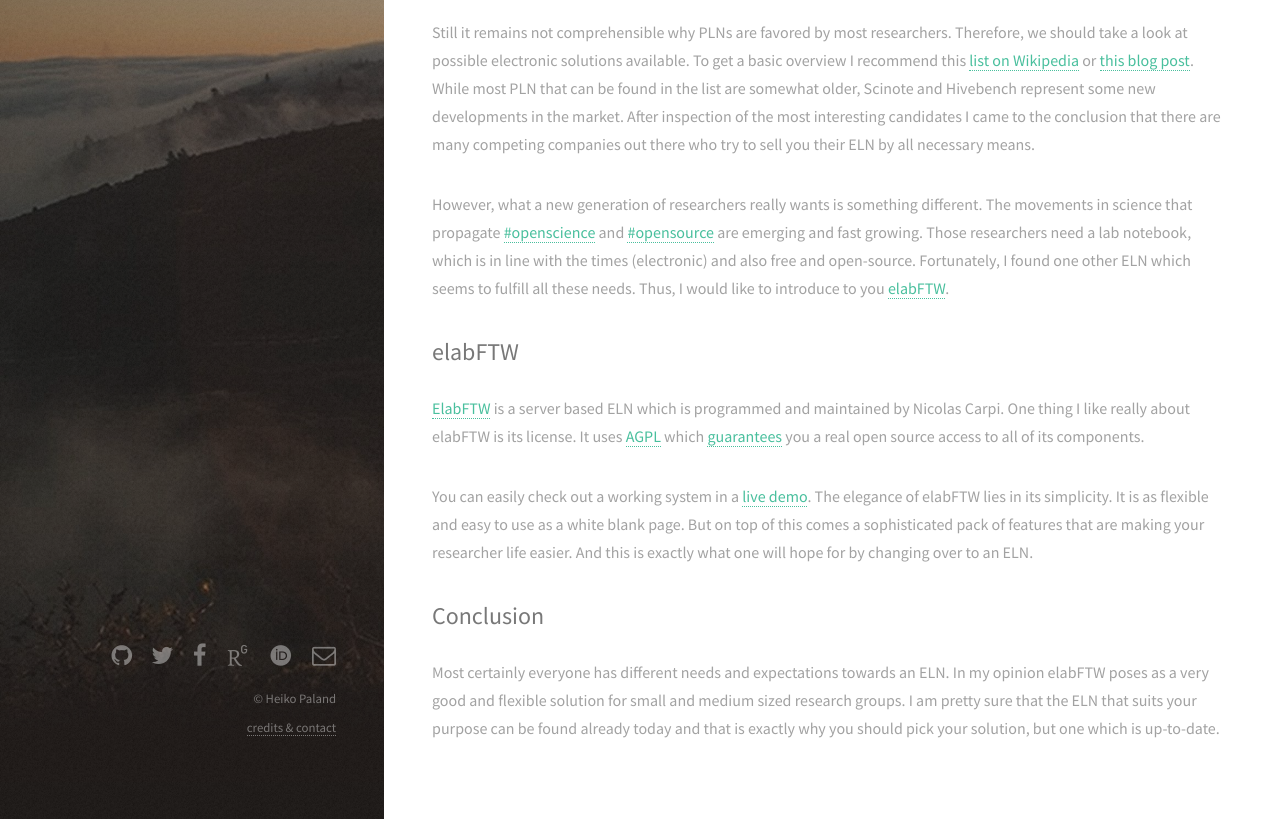
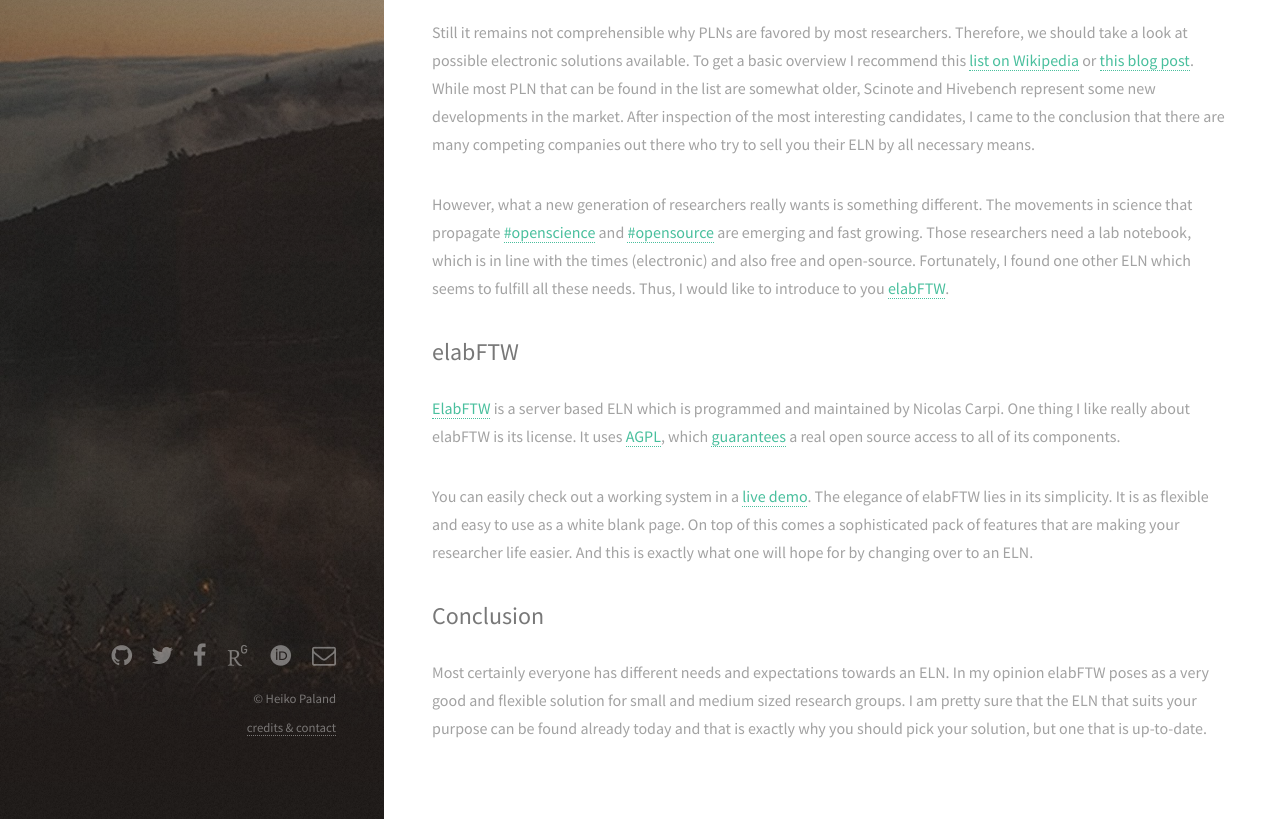
Before and after one commit to old-jekyll-templates/Strata-Jekyll-Theme, a Jekyll site: the page built from testpage.md, in a window 1280 px wide and 1400 px high, scrolled down 804 px. Shown: the part 578-1397 px from the top of the window. Built offline with Jekyll 4.4.1, drawn with Linux system fonts in a browser that asks for light colours; some web fonts are replaced; comment, search, counter and statistics services are not loaded; some of the changed text lies outside the part shown.

Commit message:
testpage

```diff
--- a/testpage.md
+++ b/testpage.md
@@ -25,16 +25,16 @@
 
 ## The electronic lab notebook (ELN) landscape
 
-Still it remains not comprehensible why PLNs are favored by most researchers. Therefore, we should take a look at possible electronic solutions available. To get a basic overview I recommend this [list on Wikipedia](https://en.wikipedia.org/wiki/List_of_ELN_software_packages) or [this blog post](http://splice-bio.com/the-7-best-electronic-lab-notebooks-eln-for-your-research/). While most PLN that can be found in the list are somewhat older, Scinote and Hivebench represent some new developments in the market. After inspection of the most interesting candidates I came to the conclusion that there are many competing companies out there who try to sell you their ELN by all necessary means.
+Still it remains not comprehensible why PLNs are favored by most researchers. Therefore, we should take a look at possible electronic solutions available. To get a basic overview I recommend this [list on Wikipedia](https://en.wikipedia.org/wiki/List_of_ELN_software_packages) or [this blog post](http://splice-bio.com/the-7-best-electronic-lab-notebooks-eln-for-your-research/). While most PLN that can be found in the list are somewhat older, Scinote and Hivebench represent some new developments in the market. After inspection of the most interesting candidates, I came to the conclusion that there are many competing companies out there who try to sell you their ELN by all necessary means.
 
 However, what a new generation of researchers really wants is something different. The movements in science that propagate [#openscience](https://twitter.com/hashtag/openscience) and [#opensource](https://twitter.com/hashtag/openscience) are emerging and fast growing. Those researchers need a lab notebook, which is in line with the times (electronic) and also free and open-source. Fortunately, I found one other ELN which seems to fulfill all these needs. Thus, I would like to introduce to you [elabFTW](http://www.elabftw.net/).
 
 ## elabFTW
 
-[ElabFTW](http://www.elabftw.net/) is a server based ELN which is programmed and maintained by Nicolas Carpi. One thing I like really about elabFTW is its license. It uses [AGPL](https://www.gnu.org/licenses/agpl-3.0.en.html) which [guarantees](http://choosealicense.com/licenses/agpl-3.0/) you a real open source access to all of its components.
+[ElabFTW](http://www.elabftw.net/) is a server based ELN which is programmed and maintained by Nicolas Carpi. One thing I like really about elabFTW is its license. It uses [AGPL](https://www.gnu.org/licenses/agpl-3.0.en.html), which [guarantees](http://choosealicense.com/licenses/agpl-3.0/) a real open source access to all of its components.
 
-You can easily check out a working system in a [live demo](https://demo.elabftw.net/login.php). The elegance of elabFTW lies in its simplicity. It is as flexible and easy to use as a white blank page. But on top of this comes a sophisticated pack of features that are making your researcher life easier. And this is exactly what one will hope for by changing over to an ELN.
+You can easily check out a working system in a [live demo](https://demo.elabftw.net/login.php). The elegance of elabFTW lies in its simplicity. It is as flexible and easy to use as a white blank page. On top of this comes a sophisticated pack of features that are making your researcher life easier. And this is exactly what one will hope for by changing over to an ELN.
 
 ## Conclusion
 
-Most certainly everyone has different needs and expectations towards an ELN. In my opinion elabFTW poses as a very good and flexible solution for small and medium sized research groups. I am pretty sure that the ELN that suits your purpose can be found already today and that is exactly why you should pick your solution, but one which is up-to-date.
+Most certainly everyone has different needs and expectations towards an ELN. In my opinion elabFTW poses as a very good and flexible solution for small and medium sized research groups. I am pretty sure that the ELN that suits your purpose can be found already today and that is exactly why you should pick your solution, but one that is up-to-date.
```
Also changed, not shown: other parts of testpage.md (+1 -1 lines).
